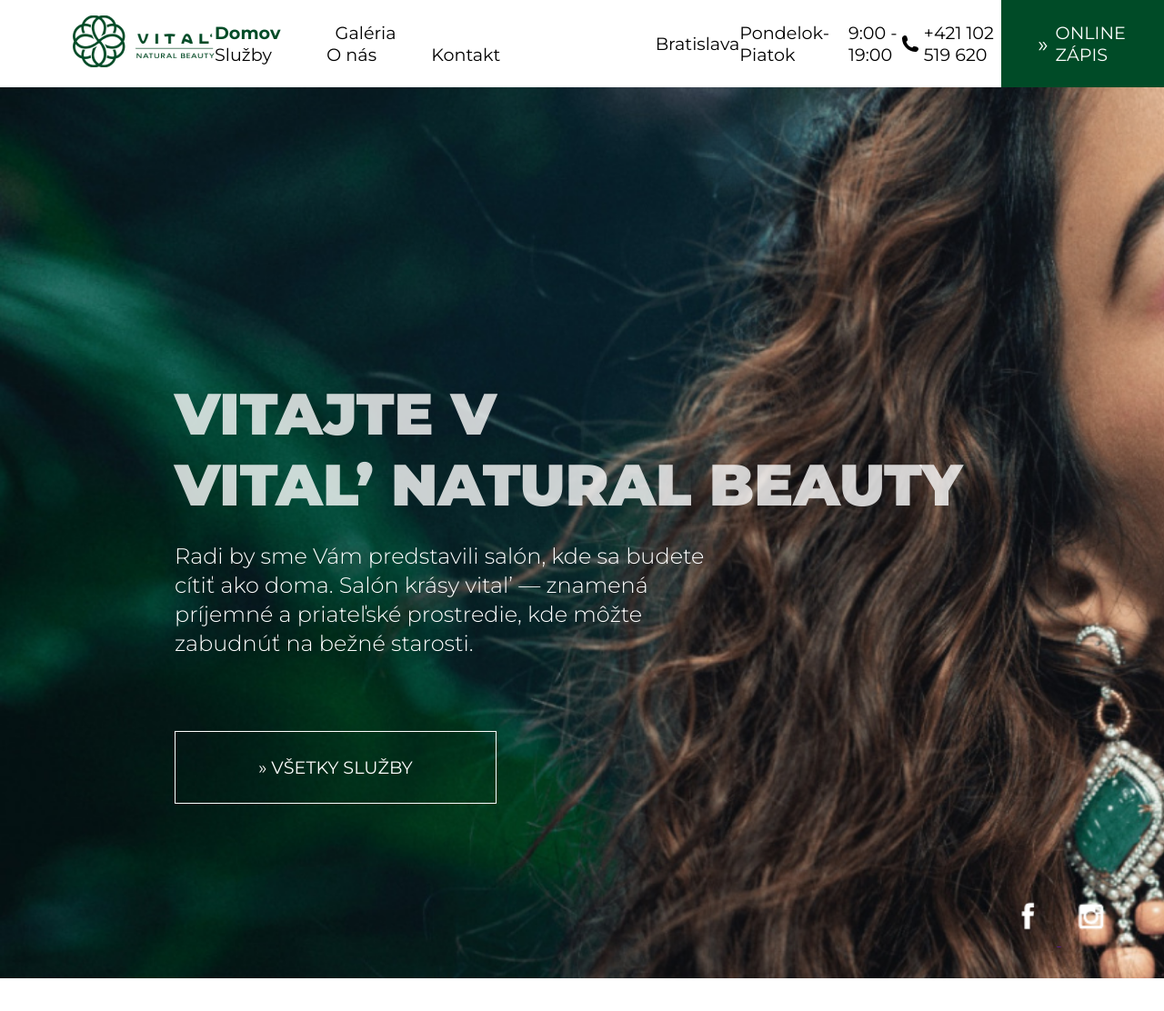
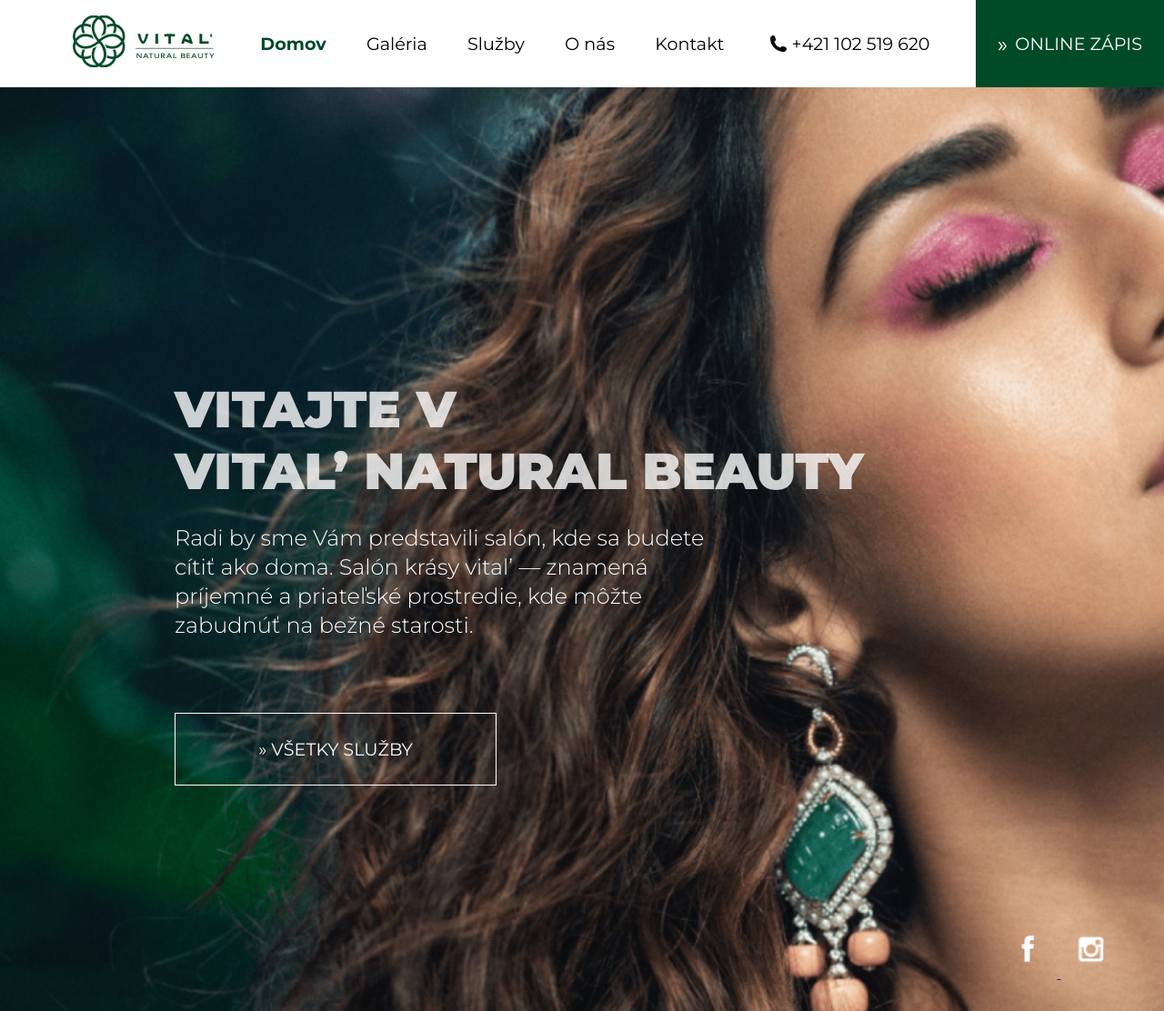
Before and after one commit to Sobanim/landing-webproject, a website: page src/index.html in a window 1280 px wide. Shown: the whole page at 91% size. Before the commit the page ends 1076 px from the top, so only its background shows below. Drawn offline with nearby package versions, Linux system fonts and the light colour scheme; files that its build step writes are made by us from their sources.

Commit message:
Added some adaptive
Added adaptive for desktops resolutions

```diff
--- a/src/scss/style.scss
+++ b/src/scss/style.scss
@@ -38,6 +38,13 @@ h1, body{
             color: #004b27;
             transition: all 0.5s ease;
         }
+        @media (max-width: 1800px) {
+            margin-right: 2.5rem;
+        }
+        @media (max-width: 1200px) {
+            font-size: 1rem;
+            margin-right: 1rem;
+        }
     }
     .nav__link--current {
         font-weight: 700;
@@ -45,6 +52,12 @@ h1, body{
     }
     .address {
         margin-left: 8rem;
+        @media (max-width: 1800px) {
+            margin-left: 4rem;
+        }
+        @media (max-width: 1600px) {
+            display: none;
+        }
     }
     .address__city {
         font-size: 1.2rem;
@@ -54,6 +67,9 @@ h1, body{
         display: flex;
         font-size: 1.2rem;
         color: black;
+        @media (max-width: 1600px){
+            display: none;
+        }
     }
     .worktime__days {
         margin-right: 1rem;
@@ -70,6 +86,9 @@ h1, body{
         font-size: 1.2rem;
         display: flex;
         align-items: center;
+        @media (max-width: 1200px){
+            font-size: 1rem;
+        }
     }
     & .contact__icon {
         margin-right: 0.3rem;
@@ -79,7 +98,6 @@ h1, body{
         align-items: center;
         padding: 0 2.5rem 0 2.5rem;
         background-color: #004b27;
-
         height: 100%;
         color: white;
         & p {
@@ -96,18 +114,25 @@ h1, body{
                 transition: 0.3s;
                 text-decoration: underline;
             }
+            @media (max-width: 1200px){
+                font-size: 1rem;
+            }
+        }
+        @media (max-width: 1800px) {
+            padding: 0 1.5rem 0 1.5rem;
         }
     }
     .banner {
         background-image: url(../img/banner.png);
         background-repeat: no-repeat;
         background-size: cover;
+        background-position: center;
     }
     .banner__title {
         padding-top: 20rem;
         color: rgba(252, 252, 252, 0.8);
         font-weight: 900;
-        font-size: 4rem;
+        font-size: 3.5rem;
         text-transform: uppercase;
         padding-left: 12rem;
     }
@@ -128,13 +153,16 @@ h1, body{
         color: white;
         text-transform: uppercase;
         font-size: 1.2rem;
-        margin-bottom: 12rem;
+        margin-bottom: 18.6vw;
         text-decoration: none;
         transition: 0.3s;
         &:hover{
             background-color: rgba(255, 255, 255, 0.7);
             color: #004b27;
             transition: 0.3s;
+        }
+        @media (max-height: 1081px) {
+            margin-bottom: 15.5rem;
         }
     }
     .social-links {
```
Also changed, not shown: dist/css/style.css, dist/css/style.min.css.
